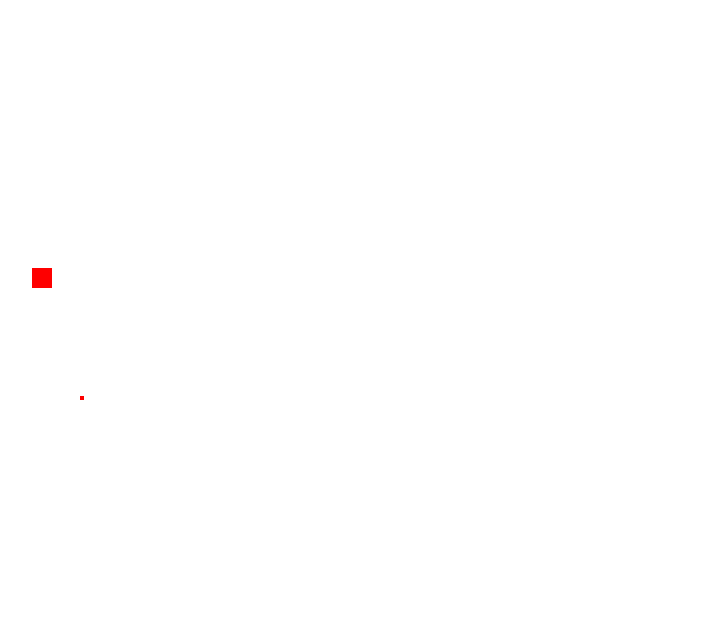
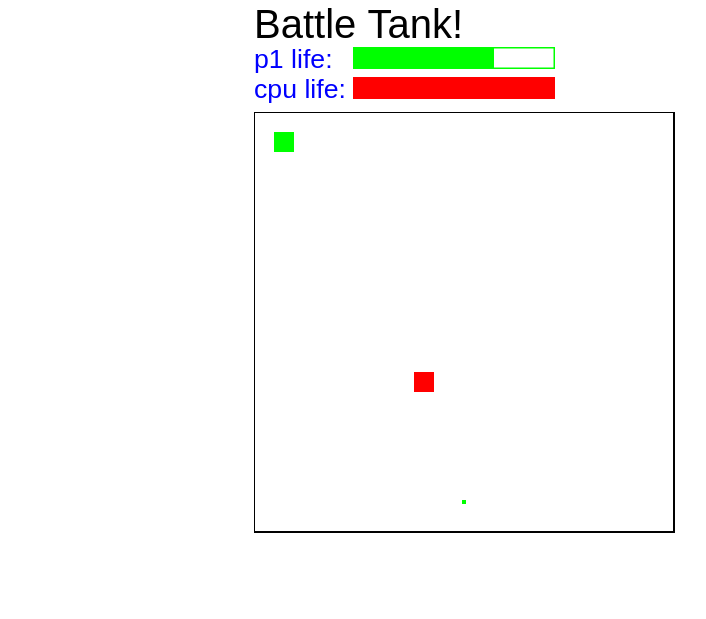
Before and after one commit to unfalse/15old-tank-js, a plain HTML site: page index.html in a window 1280 px wide. Shown: the whole page, without its empty margins (136-842 px from the left). Drawn offline with Linux system fonts and the light colour scheme.

Commit message:
playable prototype! Also added text labels and lifebars

```diff
--- a/index.html
+++ b/index.html
@@ -35,7 +35,13 @@
  </head>
 
 <body>
-	<canvas id='gameField'>Please, upgrade your browser.</canvas>
+<div style="text-align:center">
+  <canvas id="gameInfo" height="100" width="500"></canvas>
+</div>
+<div style="text-align:center">
+    <canvas id="gameField" height="500" width="421">Please, upgrade your browser.</canvas>
+</div>
+
   <script>
     GAME.start();
   </script>
--- a/main.js
+++ b/main.js
@@ -1,13 +1,14 @@
 GAME = {
   mainIntervalId: null,
-  speed: 0,
+  speed: 1,
   stop: false,
   key: null,
   cpuKey: null,
   player1: null,
   cpu: null,
   scripts: ['stekcosm.js', 'utils.js'],
-  move: false,
+  move: false, // флаг того, что игрок двигается
+  playerFire: false, // флаг того, что игрок выстрелил
 
   loadScripts: function(){
     for(var src in this.scripts){
@@ -23,21 +24,35 @@ GAME = {
     var gameField     = document.getElementById('gameField');
     gameField.height  = 500;
     gameField.width   = 500;
+
+    var gameInfo      = document.getElementById('gameInfo');
+
     //this.loadScripts();
     BTank.drawContext = gameField.getContext('2d');
+    BTank.infoContext = gameInfo.getContext('2d');
+    BTank.showLogo();
+    BTank.showNames();
+    BTank.DrawGameField();
+
     this.player1 = BTank.createCSW(1, 1, CONST.USER, 1);
     this.cpu = BTank.createCSW(5, 4, CONST.COMPUTER, 1);
     this.stop = false;
-    document.addEventListener("keypress", this.readKeys);
+    document.addEventListener("keydown", this.keysHandler);
     this.mainIntervalId = setInterval(this.mainCycle, this.speed);
   },
 
   mainCycle: function(){
+    BTank.DrawGameField();
     GAME.player1.update(GAME.key, GAME.move);
     GAME.move = false;
 
+    if(GAME.playerFire){
+      GAME.player1.fire();
+      GAME.playerFire = false;
+    }
+
     GAME.cpuKey = Utils.getRandomInt(0,3);
-    GAME.cpu.update(GAME.cpuKey, true);
+    GAME.cpu.update(GAME.cpuKey, true); // true чтобы CPU двигался
     GAME.cpu.fire();
 
     GAME.player1.displayLife();
@@ -55,6 +70,32 @@ GAME = {
 
     if(GAME.stop){
       clearInterval(GAME.mainIntervalId);
+      BTank.showGameOver(GAME.player1.life);
+    }
+  },
+
+  keysHandler: function(event){
+    switch(event.keyCode) {
+      case Utils.KEY_CODE.LEFT:
+        GAME.key = 2;
+        GAME.move = true;
+      break;
+      case Utils.KEY_CODE.UP:
+        GAME.key = 3;
+        GAME.move = true;
+      break;
+      case Utils.KEY_CODE.RIGHT:
+        GAME.key = 0;
+        GAME.move = true;
+      break;
+      case Utils.KEY_CODE.DOWN:
+        GAME.key = 1;
+        GAME.move = true;
+      break;
+      case Utils.KEY_CODE.a_KEY:
+        GAME.playerFire = true;
+      break;
+      default:
     }
   },
 
--- a/stekcosm.js
+++ b/stekcosm.js
@@ -14,6 +14,7 @@ CONST = {
 BTank = {
   cswArr: [],
 	drawContext: null,
+  infoContext: null,
 
   checkCSW: function(x,y){
     return
@@ -54,9 +55,11 @@ BTank = {
   // old: changeCSW
   // also used instead of checkCSW
   getCSW: function(x1, y1){
-      this.cswArr.filter(function(c){
+      var tArr = this.cswArr.filter(function(c){
             return (c.x==x1)&&(c.y==y1);
         });
+
+      return tArr.length ? tArr[0] : null;
   },
 
   destroyAll: function(){
@@ -80,8 +83,47 @@ BTank = {
   },
 
   DrawCrash: function(x,y){
-    BTank.drawContext.fillStyle = "#111";
+    BTank.drawContext.fillStyle = "yellow";
     BTank.drawContext.fillRect((x*20), (y*20), 20, 20);
+  },
+
+  DrawGameField: function(){
+    BTank.drawContext.strokeStyle = '#000';
+    BTank.drawContext.strokeRect(0,0,420,420);
+  },
+
+  showLogo: function(){
+    BTank.infoContext.fillStyle = "#000";
+    BTank.infoContext.strokeStyle = "#F00";
+    BTank.infoContext.font = "30pt Arial";
+    BTank.infoContext.fillText("Battle Tank!", 0, 30);
+  },
+
+  showNames: function(){
+    BTank.infoContext.fillStyle = "#00f";
+    BTank.infoContext.strokeStyle = "#F00";
+    BTank.infoContext.font = "20pt Arial";
+    BTank.infoContext.fillText("p1 life:", 0, 60);
+
+    BTank.infoContext.fillStyle = "#00f";
+    BTank.infoContext.strokeStyle = "#F00";
+    BTank.infoContext.font = "20pt Arial";
+    BTank.infoContext.fillText("cpu life:", 0, 90);
+  },
+
+  showGameOver: function(won){
+    if(won){
+      BTank.drawContext.fillStyle = "#00f";
+      BTank.drawContext.strokeStyle = "#F00";
+      BTank.drawContext.font = "bold 25pt Comic";
+      BTank.drawContext.fillText("YOU WIN", 100, 200);
+    }
+    else{
+      BTank.drawContext.fillStyle = "#00f";
+      BTank.drawContext.strokeStyle = "#F00";
+      BTank.drawContext.font = "bold 25pt Comic";
+      BTank.drawContext.fillText("GAME OVER", 100, 200);
+    }
   }
 }
 
@@ -189,6 +231,10 @@ function csw(){
         }
       }
     }
+
+    if(self.life>0){
+      self.draw();
+    }
   },
 
   this.destroy = function(){
@@ -196,7 +242,24 @@ function csw(){
   },
 
   this.displayLife = function(){
+    if(self.iam){ // player
+      BTank.infoContext.fillStyle = "#FFF";
+      BTank.infoContext.fillRect(100, 40, 200, 20);
 
+      BTank.infoContext.fillStyle = "#0F0";
+      BTank.infoContext.strokeStyle = "#0F0";
+      BTank.infoContext.strokeRect(100, 40, 200, 20);
+      BTank.infoContext.fillRect(100, 40, 20 * self.life, 20);
+    }
+    else{
+      BTank.infoContext.fillStyle = "#FFF";
+      BTank.infoContext.fillRect(100, 70, 200, 20);
+
+      BTank.infoContext.fillStyle = "#F00";
+      BTank.infoContext.strokeStyle = "#F00";
+      BTank.infoContext.strokeRect(100, 70, 200, 20);
+      BTank.infoContext.fillRect(100, 70, 20 * self.life, 20);
+    }
   }
 }
 
@@ -258,6 +321,7 @@ function csw(){
               curCSW.life--;
               curCSW.erase();
               BTank.DrawCrash(curCSW.x, curCSW.y);
+              console.log((curCSW.iam?'(1P)':'(CPU)')+'HIT! Life = ', curCSW.life);
             }
 
             // text('HIT!');
--- a/utils.js
+++ b/utils.js
@@ -1,4 +1,12 @@
 Utils = {
+  KEY_CODE: {
+    LEFT: 37,
+    UP: 38,
+    RIGHT: 39,
+    DOWN: 40,
+    a_KEY: 65
+  },
+
   // event.type должен быть keypress
   getChar: function(event) {
     if (event.which == null) {  // IE
```
Also changed, not shown: styles.css (added). Lines whose indentation alone changed are shown as unchanged.
